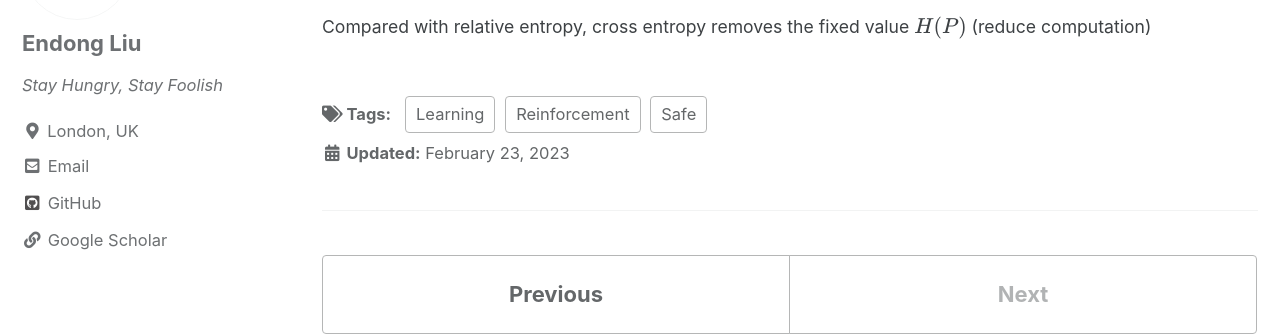
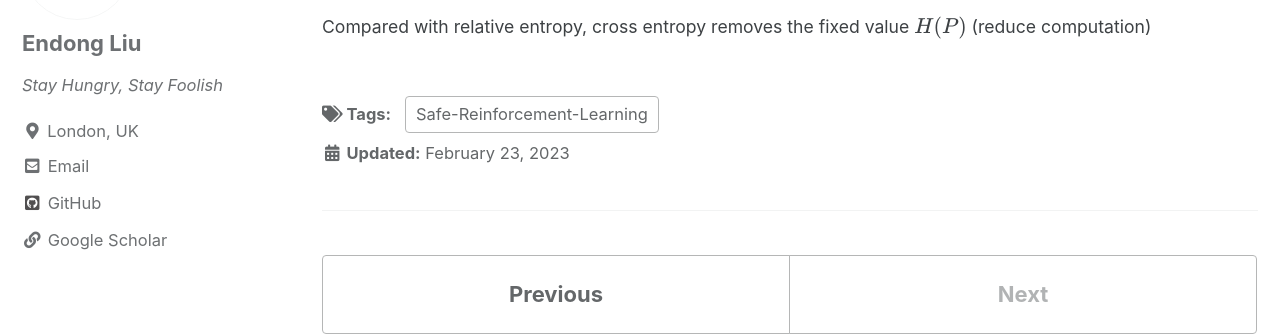
Before and after one commit to ZzPoLariszZ/zzpolariszz.github.io, a Jekyll site: the page built from _posts/2023-02-23-Paper-Reading-0002.md, in a window 1280 px wide and 900 px high, scrolled down 5271 px. Shown: the part 156-492 px from the top of the window. Built offline with Jekyll 4.4.1, drawn with Linux system fonts in a browser that asks for light colours; cached includes are drawn as plain includes.

```diff
--- a/_posts/2023-02-23-Paper-Reading-0002.md
+++ b/_posts/2023-02-23-Paper-Reading-0002.md
@@ -2,7 +2,7 @@
 layout: single
 title: "Deep Reinforcement Learning from Human Preferences"
 excerpt_separator: <!--more-->
-tags: Safe Reinforcement Learning
+tags: Safe-Reinforcement-Learning
 author_profile: true
 read_time: true
 toc: true
```
